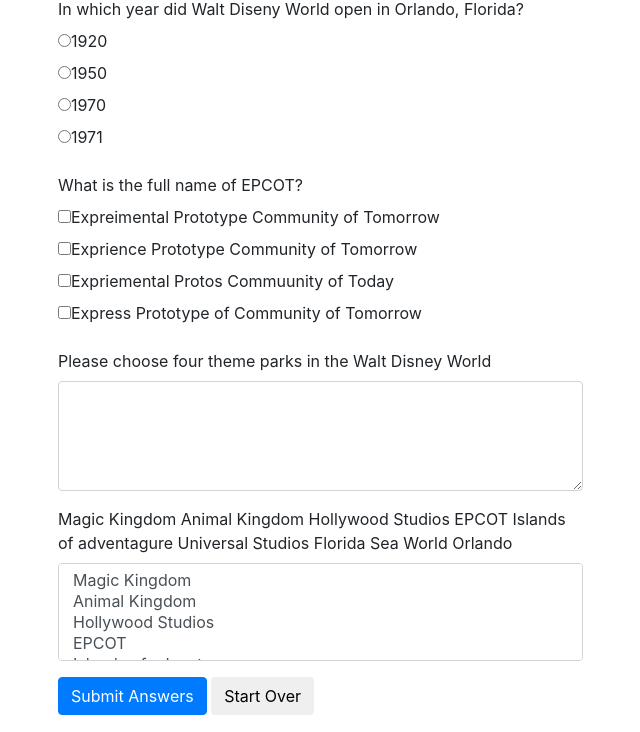
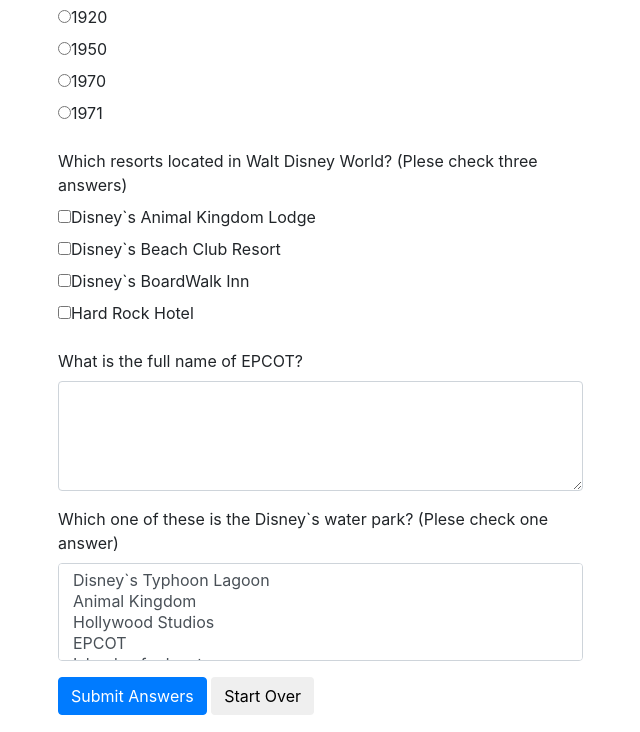
Before and after one commit to jamesmin94/bootstrap-forms, a plain HTML site: page index.html in a window 1280 px wide. Shown: the part 558-1290 px from the top of the page, without its empty margins (42-682 px from the left). Drawn offline with Linux system fonts and the light colour scheme.

Commit message:
fdsfd
fsddf

```diff
--- a/index.html
+++ b/index.html
@@ -21,7 +21,7 @@
     This quiz about<strong> the Walt Disney World.</strong>
     </div>
     <div>
-    In this quiz we will ask to you history of Walt Disney Wald and the characteristic of each theme parks!
+    In this quiz we will ask to you history of Walt Disney World!
     </div>
     <form>
       <div class="form-group">
@@ -55,35 +55,35 @@
         </div>
       </div>
 
-      <label>What is the full name of EPCOT?</label>
+      <label>Which resorts located in Walt Disney World? (Plese check three answers)</label>
         <div class="form-group">
           <div class="checkbox">
-            <label><input type="checkbox" name="q5a" value="1">Expreimental Prototype Community of Tomorrow</label>
+            <label><input type="checkbox" name="q5a" value="1">Disney`s Animal Kingdom Lodge</label>
           </div>
           <div class="checkbox">
-            <label><input type="checkbox" name="q5a" value="2">Exprience Prototype Community of Tomorrow</label>
+            <label><input type="checkbox" name="q5a" value="2">Disney`s Beach Club Resort</label>
           </div>
           <div class="checkbox">
-            <label><input type="checkbox" name="q5a" value="3">Expriemental Protos Commuunity of Today</label>
+            <label><input type="checkbox" name="q5a" value="3">Disney`s BoardWalk Inn</label>
           </div>
           <div class="checkbox">
-            <label><input type="checkbox" name="q5a" value="4">Express Prototype of Community of Tomorrow</label>
+            <label><input type="checkbox" name="q5a" value="4">Hard Rock Hotel</label>
           </div>
       </div>
 
       <div class="form-group">
-        <label for="q6">Please choose four theme parks in the Walt Disney World</label>
+        <label for="q6">What is the full name of EPCOT?</label>
         <textarea class="form-control" name="question6" rows="4" id="q6"></textarea>
       </div>
 
       <div class="form-group">
-        <label for="q7">Magic Kingdom Animal Kingdom Hollywood Studios EPCOT Islands of adventagure Universal Studios Florida Sea World Orlando</label>
+        <label for="q7">Which one of these is the Disney`s water park? (Plese check one answer)</label>
         <select multiple class="form-control" name="question7" id="q7">
-          <option value="1">Magic Kingdom </option>
+          <option value="1">Disney`s Typhoon Lagoon</option>
           <option value="2">Animal Kingdom </option>
           <option value="3">Hollywood Studios</option>
           <option value="4">EPCOT</option>
-          <option value="5">Islands of adventagure</option>
+          <option value="5">Islands of adventaure</option>
           <option value="6">Universal Studios Florida</option>
           <option value="7">Sea World Orlando</option>
         </select>
```
